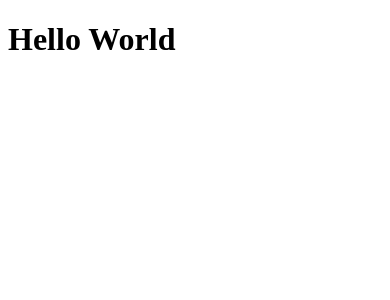
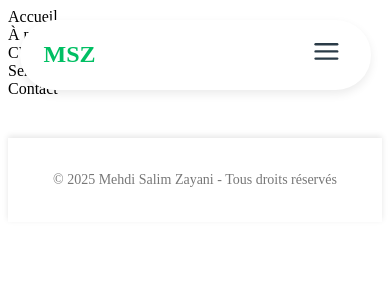
Before and after one commit to medix91/msz-pro, a React (Vite) app: page / in a window 390 px wide. Shown: the top 300 px of the page. Built offline with nearby package versions, Linux system fonts and the light colour scheme; the HTML template or start-up script is replaced by a standard one.

Commit message:
ajout d'une barre de navigation responsive et d'un footer

```diff
--- a/src/App.jsx
+++ b/src/App.jsx
@@ -1,13 +1,23 @@
+import React from "react";
+import Navbar from "./components/Navbar/Navbar";
+import Footer from "./components/Footer/Footer";
 
 
 function App() {
-
-
   return (
-    <>
-     <h1>Hello World</h1>
-    </>
-  )
+    <div className="app-container">
+      <Navbar />
+      <main className="main-content">
+        {/* Ajoute ici les sections de ton site */}
+        <section id="accueil">Accueil</section>
+        <section id="apropos">À propos</section>
+        <section id="cv">CV</section>
+        <section id="services">Services</section>
+        <section id="contact">Contact</section>
+      </main>
+      <Footer />
+    </div>
+  );
 }
 
-export default App
+export default App;
--- a/src/components/Footer/Footer.css
+++ b/src/components/Footer/Footer.css
@@ -0,0 +1,9 @@
+.footer {
+    text-align: center;
+    padding: 20px;
+    background-color: white;
+    box-shadow: 0 -2px 6px rgba(0, 0, 0, 0.1);
+    font-size: 14px;
+    color: #777;
+    margin-top: 40px;
+  }
--- a/src/components/Footer/Footer.jsx
+++ b/src/components/Footer/Footer.jsx
@@ -0,0 +1,12 @@
+import React from "react";
+import "./Footer.css";
+
+const Footer = () => {
+  return (
+    <footer className="footer">
+      <p>© {new Date().getFullYear()} Mehdi Salim Zayani - Tous droits réservés</p>
+    </footer>
+  );
+};
+
+export default Footer;
--- a/src/components/Navbar/Navbar.css
+++ b/src/components/Navbar/Navbar.css
@@ -0,0 +1,150 @@
+@import '../../styles/variables.css';
+
+.navbar {
+  position: fixed;
+  top: 20px;
+  left: 5%;
+  width: 90%;
+  height: 70px; /* légèrement plus haut */
+  background-color: white;
+  border-radius: 50px;
+  box-shadow: 0 4px 10px rgba(0, 0, 0, 0.08);
+  z-index: 1000;
+  display: flex;
+  align-items: center;
+  justify-content: center;
+}
+
+.navbar-content {
+  width: 100%;
+  display: flex;
+  align-items: center;
+  justify-content: space-between;
+  padding: 0 1.5rem;
+}
+
+/* Logo */
+.logo {
+  font-size: 1.5rem;
+  font-weight: bold;
+  color: var(--color-primary);
+  font-family: var(--font-main);
+}
+
+/* Nav Links */
+.nav-links {
+  display: flex;
+  gap: 2rem;
+}
+
+.nav-links li a {
+  color: var(--color-text);
+  font-weight: 500;
+  transition: color 0.3s ease;
+}
+
+.nav-links li a:hover {
+  color: var(--color-primary);
+}
+
+/* Social Icons */
+.social-icons {
+  display: flex;
+  gap: 1rem;
+}
+
+.social-icons a {
+  font-size: 1.2rem;
+  color: var(--color-text);
+  transition: color 0.3s ease;
+}
+
+.social-icons a:hover {
+  color: var(--color-primary);
+}
+
+/* Hamburger */
+.hamburger {
+  display: none;
+  background: none;
+  border: none;
+  font-size: 1.8rem;
+  cursor: pointer;
+  color: var(--color-text);
+  z-index: 1001;
+}
+
+/* Overlay */
+.overlay {
+  position: fixed;
+  top: 0;
+  left: 0;
+  width: 100vw;
+  height: 100vh;
+  background-color: rgba(0, 0, 0, 0.7);
+  z-index: 999;
+}
+
+/* Side Panel - Mobile Menu */
+.sidepanel {
+  position: fixed;
+  top: 100px; /* pour qu'il soit bien en dessous de la navbar */
+  left: 5%;
+  width: 90%;
+  background-color: white;
+  border-radius: 20px;
+  box-shadow: 0 10px 30px rgba(0, 0, 0, 0.2);
+  padding: 1rem;
+  z-index: 1000;
+  display: none;
+  flex-direction: column;
+  align-items: flex-start;
+}
+
+.sidepanel.open {
+  display: flex;
+}
+
+.sidepanel ul {
+  list-style: none;
+  width: 100%;
+  padding: 0;
+  margin: 0;
+}
+
+.sidepanel ul li {
+  margin: 1rem 0;
+  width: 100%;
+}
+
+.sidepanel ul li a {
+  font-size: 1.25rem;
+  font-weight: 500;
+  color: var(--color-text);
+  padding: 1rem;
+  display: block;
+  width: 100%;
+  border-radius: 10px;
+  transition: background-color 0.3s ease, color 0.3s ease;
+}
+
+.sidepanel ul li a:hover {
+  color: var(--color-primary);
+  background-color: rgba(0, 191, 99, 0.05);
+}
+
+/* Responsive */
+@media (max-width: 1024px) {
+  .nav-links,
+  .social-icons {
+    display: none;
+  }
+
+  .hamburger {
+    display: block;
+  }
+
+  .sidepanel {
+    top: 100px; /* marge au-dessus du menu mobile */
+  }
+}
--- a/src/components/Navbar/Navbar.jsx
+++ b/src/components/Navbar/Navbar.jsx
@@ -0,0 +1,61 @@
+import React, { useState } from 'react';
+import './Navbar.css';
+import { FaGithub, FaLinkedin, FaWhatsapp, FaInstagram } from 'react-icons/fa';
+import { FiMenu } from 'react-icons/fi';
+
+const Navbar = () => {
+  const [isOpen, setIsOpen] = useState(false);
+
+  const toggleMenu = () => {
+    setIsOpen(!isOpen);
+  };
+
+  return (
+    <>
+      {/* Overlay */}
+      {isOpen && <div className="overlay" onClick={toggleMenu}></div>}
+
+      <nav className="navbar">
+        <div className="navbar-content">
+          {/* Logo */}
+          <div className="logo">MSZ</div>
+
+          {/* Links */}
+          <ul className="nav-links">
+            <li><a href="#accueil">Accueil</a></li>
+            <li><a href="#apropos">À propos</a></li>
+            <li><a href="#cv">CV</a></li>
+            <li><a href="#services">Services</a></li>
+            <li><a href="#contact">Contact</a></li>
+          </ul>
+
+          {/* Social Icons */}
+          <div className="social-icons">
+            <a href="#"><FaGithub /></a>
+            <a href="#"><FaLinkedin /></a>
+            <a href="#"><FaWhatsapp /></a>
+            <a href="#"><FaInstagram /></a>
+          </div>
+
+          {/* Hamburger */}
+          <button className="hamburger" onClick={toggleMenu}>
+            {isOpen ? '×' : <FiMenu />}
+          </button>
+        </div>
+      </nav>
+
+      {/* Mobile Menu */}
+      <div className={`sidepanel ${isOpen ? 'open' : ''}`}>
+        <ul>
+          <li><a href="#accueil" onClick={toggleMenu}>Accueil</a></li>
+          <li><a href="#apropos" onClick={toggleMenu}>À propos</a></li>
+          <li><a href="#cv" onClick={toggleMenu}>CV</a></li>
+          <li><a href="#services" onClick={toggleMenu}>Services</a></li>
+          <li><a href="#contact" onClick={toggleMenu}>Contact</a></li>
+        </ul>
+      </div>
+    </>
+  );
+};
+
+export default Navbar;
--- a/src/styles/global.css
+++ b/src/styles/global.css
@@ -0,0 +1,39 @@
+@import url('https://fonts.googleapis.com/css2?family=Comfortaa:wght@400;600;700&display=swap');
+@import './variables.css';
+@import './responsive.css';
+
+
+* {
+  margin: 0;
+  padding: 0;
+  box-sizing: border-box;
+  scroll-behavior: smooth;
+}
+
+body {
+  font-family: var(--font-main);
+  background-color: #f9f9f9; /* fond gris clair */
+  color: var(--color-text);
+  line-height: 1.6;
+  overflow-x: hidden;
+}
+
+/* Liens */
+a {
+  text-decoration: none;
+  color: inherit;
+}
+
+ul {
+  list-style: none;
+}
+
+button {
+  font-family: inherit;
+}
+
+/* Titres par défaut */
+h1, h2, h3, h4, h5 {
+  color: var(--color-text);
+  font-weight: 600;
+}
--- /dev/null
+++ b/src/styles/responsive.css
@@ -0,0 +1,27 @@
+/* Responsive générique */
+
+@media (max-width: 1024px) {
+    html {
+      font-size: 15px;
+    }
+  }
+
+  @media (max-width: 768px) {
+    html {
+      font-size: 14px;
+    }
+
+    section {
+      padding: 1.5rem;
+    }
+  }
+
+  @media (max-width: 480px) {
+    html {
+      font-size: 13px;
+    }
+
+    section {
+      padding: 1rem;
+    }
+  }
--- /dev/null
+++ b/src/styles/variables.css
@@ -0,0 +1,7 @@
+:root {
+  --color-primary: #00BF63;
+  --color-text: #2A3B47; /* bleu pétrole / gris bleu foncé */
+  --color-light: #F0F0F0;
+  --navbar-height: 80px; /* augmenté de 5% environ */
+  --font-main: 'Comfortaa', cursive;
+}
```
